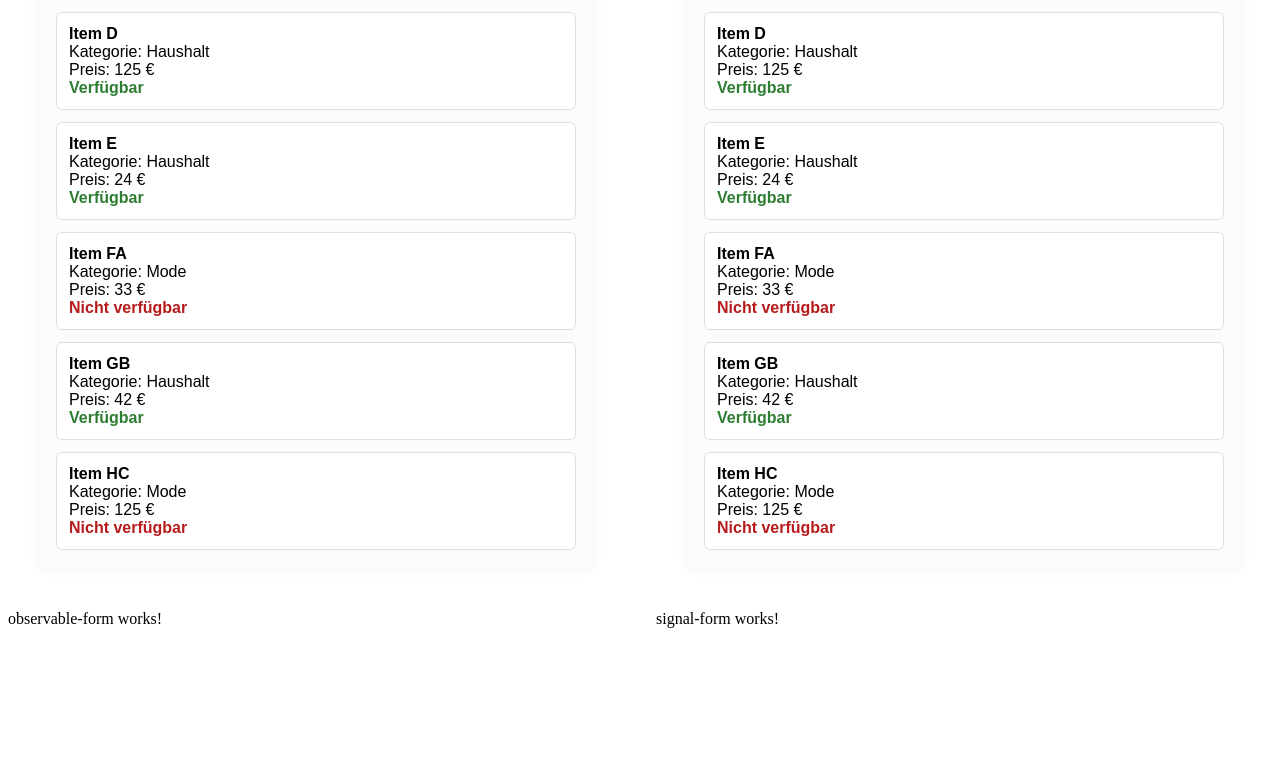
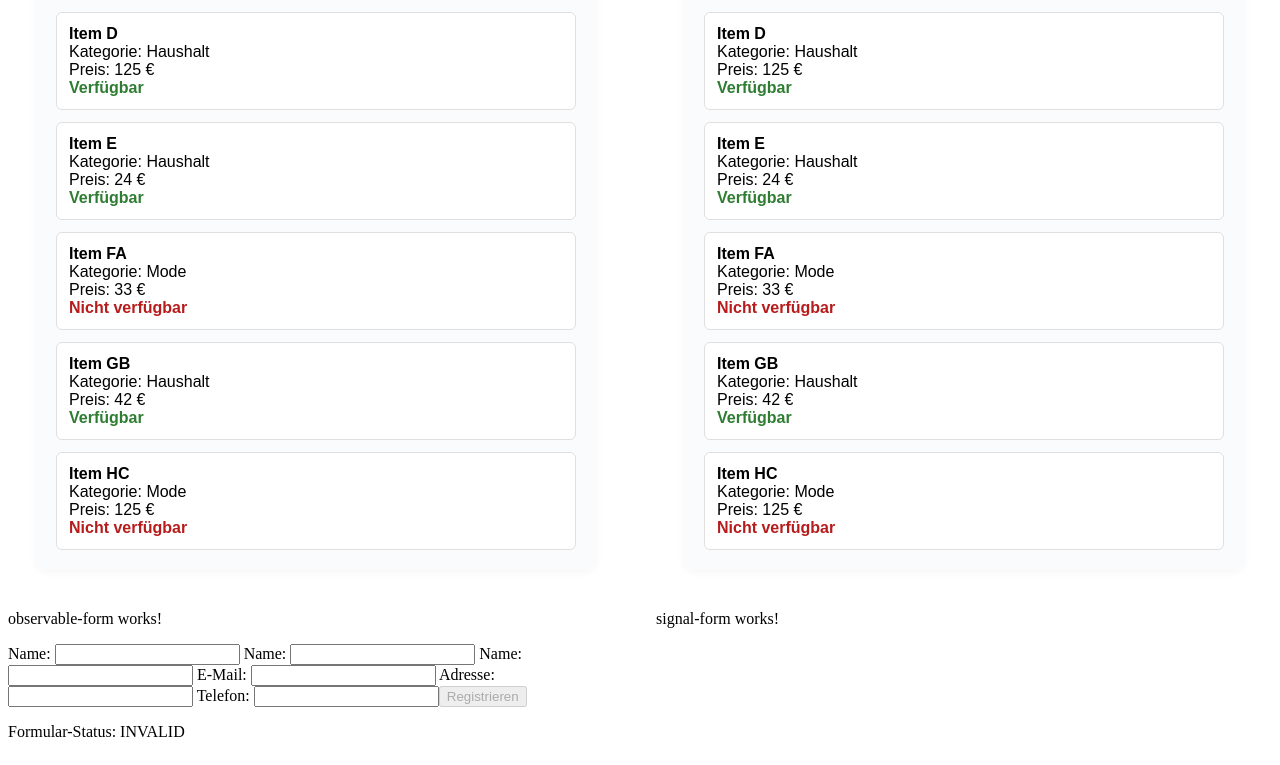
Before and after one commit to TahroO/ThesisResearch, an Angular app: page / in a window 1280 px wide. Shown: the part 690-1455 px from the top of the page. Before the commit the page ends 1342 px from the top, so only its background shows below. Built offline with nearby package versions, Linux system fonts and the light colour scheme.

Commit message:
adds first observable form structure

```diff
--- /dev/null
+++ b/public/data/users.json
@@ -0,0 +1,4 @@
+[
+  { "id": 1, "userName": "Alice", "firstName": "Monika", "lastName": "Mustermann", "eMailAddress": "mustermann@monika.de", "address": "Berlin","phoneNumber": "0800123456" },
+  { "id": 2, "userName": "Bob", "firstName": "Max", "lastName": "Mustermann", "eMailAddress": "mustermann@max.de", "address": "Berlin","phoneNumber": "080098765" }
+]
--- /dev/null
+++ b/src/app/model/user.ts
@@ -0,0 +1,11 @@
+export interface User {
+
+  id: number;
+  userName: string;
+  firstName: string;
+  lastName: string;
+  eMailAddress: string;
+  address: string;
+  phoneNumber: string;
+
+}
--- a/src/app/observable-version/observable-form/observable-form.component.html
+++ b/src/app/observable-version/observable-form/observable-form.component.html
@@ -1 +1,34 @@
 <p>observable-form works!</p>
+<form [formGroup]="userForm" (ngSubmit)="onSubmit()">
+  <label>
+    Name:
+    <input formControlName="username" />
+    <span *ngIf="(userNameStatus$ | async) as status">{{ status }}</span>
+  </label>    <label>
+    Name:
+    <input formControlName="firstName" />
+  </label>
+  <label>
+    Name:
+    <input formControlName="lastName" />
+  </label>
+  <label>
+    E-Mail:
+    <input formControlName="emailAddress" />
+    <span *ngIf="(emailStatus$ | async) as status">{{ status }}</span>
+  </label>
+  <label>
+    Adresse:
+    <input formControlName="address" />
+  </label>
+  <label>
+    Telefon:
+    <input formControlName="phoneNumber" />
+  </label>
+  <button type="submit" [disabled]="userForm.invalid">Registrieren</button>
+</form>
+
+<p>Formular-Status: {{ formFieldStatus$ | async }}</p>
+<ul>
+  <li *ngFor="let user of userSearchResults">{{ user.userName }} ({{ user.eMailAddress }})</li>
+</ul>
--- a/src/app/observable-version/observable-form/observable-form.component.ts
+++ b/src/app/observable-version/observable-form/observable-form.component.ts
@@ -1,11 +1,90 @@
-import { Component } from '@angular/core';
+import {Component, inject, OnDestroy, OnInit} from '@angular/core';
+import {debounceTime, filter, map, Observable, startWith, Subject, switchMap, takeUntil} from 'rxjs';
+import {FormBuilder, FormGroup, FormsModule, ReactiveFormsModule, Validators} from '@angular/forms';
+import {User} from '../../model/user';
+import {UserService} from '../../service/userService';
+import {AsyncPipe, NgForOf, NgIf} from '@angular/common';
 
 @Component({
   selector: 'app-observable-form',
-  imports: [],
+  imports: [
+    FormsModule,
+    ReactiveFormsModule,
+    NgIf,
+    AsyncPipe,
+    NgForOf
+  ],
   templateUrl: './observable-form.component.html',
   styleUrl: './observable-form.component.css'
 })
-export class ObservableFormComponent {
+export class ObservableFormComponent implements OnInit, OnDestroy{
+
+  private destroy$ = new Subject<void>();
+  private userService = inject(UserService);
+
+  protected userForm: FormGroup;
+
+  protected userNameStatus$: Observable<string>;
+  protected emailStatus$: Observable<string>;
+  protected formFieldStatus$: Observable<string>;
+
+  protected userSearchResults: User[] | undefined;
+
+  constructor(private formBuilder: FormBuilder) {
+    this.userForm = this.formBuilder.group({
+
+      username: ["", [Validators.required, Validators.minLength(3)]],
+      firstName: ["", [Validators.required]],
+      lastName: ["", [Validators.required]],
+      emailAddress: ["", [Validators.required, Validators.email]],
+      address: ["", Validators.required],
+      phoneNumber: ["", [Validators.required, Validators.pattern(/^[0-9]+$/)]],
+
+      }
+    )
+    this.userNameStatus$ = this.userForm.controls['username'].valueChanges.pipe(
+      debounceTime(300),
+      filter(value => value.length > 2),
+      switchMap(value => this.userService.isNameTaken(value)),
+      map(isTaken => (isTaken ? 'Name existiert bereits' : 'ok')),
+      startWith('')
+    );
+
+    this.emailStatus$ = this.userForm.controls['emailAddress'].valueChanges.pipe(
+      debounceTime(300),
+      filter(value => value.includes('@')),
+      switchMap(value => this.userService.isEmailTaken(value)),
+      map(isTaken => (isTaken ? 'E-Mail existiert bereits' : 'ok')),
+      startWith('')
+    );
+
+    // Formularstatus
+    this.formFieldStatus$ = this.userForm.statusChanges.pipe(startWith(this.userForm.status));
+
+  }
+
+
+
+  ngOnInit(): void {
+    this.userForm.controls['username'].valueChanges.pipe(
+      debounceTime(400),
+      filter(value => value.length > 2),
+      switchMap(value => this.userService.searchUsers(value)),
+      takeUntil(this.destroy$)
+    ).subscribe(results => {
+      this.userSearchResults = results;
+    });
+  }
+
+  onSubmit() {
+
+
+  }
+
+  ngOnDestroy(): void {
+    this.destroy$.next();
+    this.destroy$.complete();
+  }
+
 
 }
--- /dev/null
+++ b/src/app/service/userService.ts
@@ -0,0 +1,40 @@
+import {User} from '../model/user';
+import {Injectable} from '@angular/core';
+import {HttpClient} from '@angular/common/http';
+import {map, Observable} from 'rxjs';
+
+@Injectable({
+  providedIn: 'root'
+})
+export class UserService {
+
+  protected users: Observable<User[]>;
+  constructor(private http: HttpClient) {
+    this.users = this.http.get<User[]>('/data/users.json')
+  }
+
+  isNameTaken(name: string) {
+    return this.users.pipe(
+      map(users =>
+        users.some(user => user.userName.toLowerCase() === name.toLowerCase())
+      )
+    );
+  }
+
+
+  isEmailTaken(address: string) {
+    return this.users.pipe(
+      map(users =>
+        users.some(user => user.eMailAddress.toLowerCase() === address.toLowerCase())
+      )
+    );
+  }
+
+  searchUsers(name: string): Observable<User[]> {
+    return this.users.pipe(
+      map(users => users.filter(user =>
+        user.userName.toLowerCase().includes(name.toLowerCase())
+      ))
+    );
+  }
+}
```
